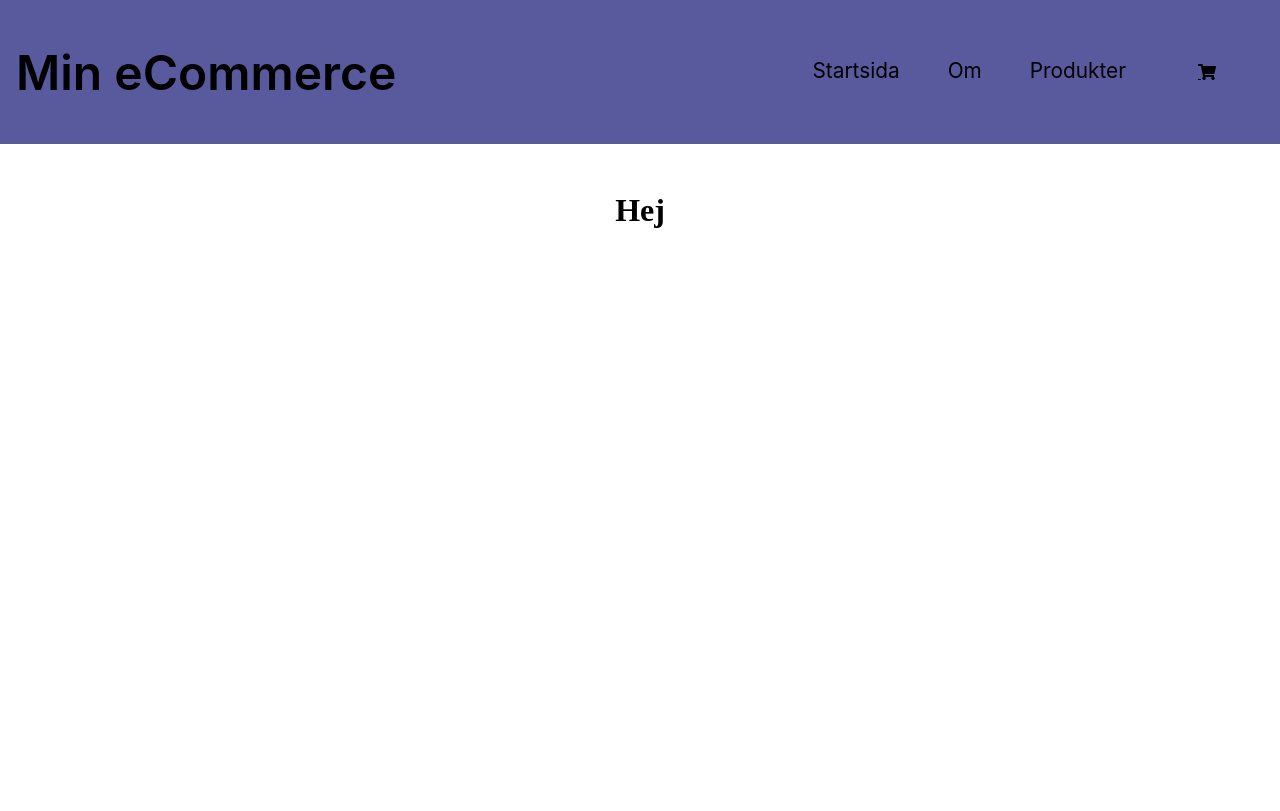
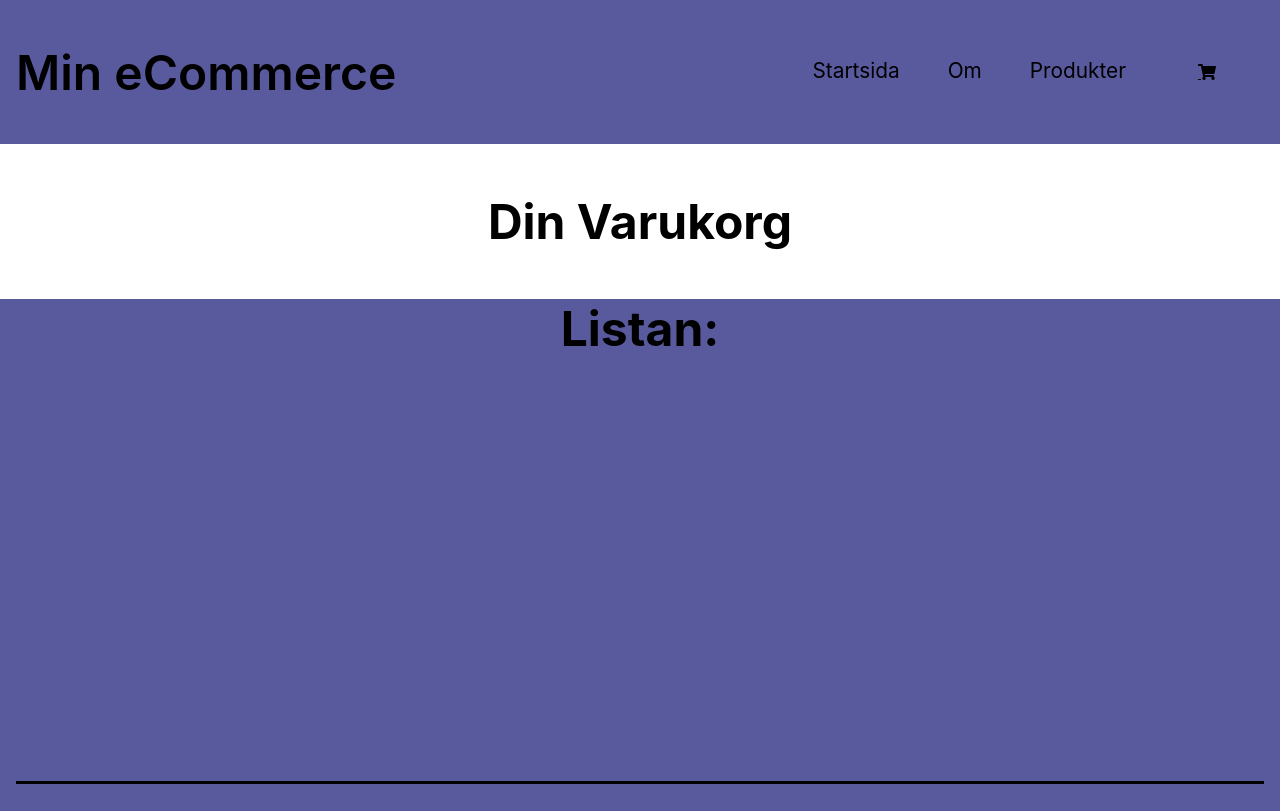
Before and after one commit to AlbinHellman/JavaScript2-Inl-mningsuppgift-1, a Vue app in the folder JavaScript-2-Inlämningsuppgift-1/uppgift1/: page /product/cartlist/id in a window 1280 px wide. Built offline with nearby package versions, Linux system fonts and the light colour scheme.

Commit message:
JavaScript2-Inlämningsuppgift-1

```diff
--- a/JavaScript-2-Inlämningsuppgift-1/uppgift1/src/components/Navbar.vue
+++ b/JavaScript-2-Inlämningsuppgift-1/uppgift1/src/components/Navbar.vue
@@ -5,7 +5,7 @@
         <router-link class="link" to="/" exact>Startsida</router-link>
         <router-link class="link" to="/om" exact>Om</router-link>
         <router-link class="link" to="/products" exact>Produkter</router-link>
-        <router-link class="fas fa-shopping-cart" to="/ShoppingCart" exact></router-link>
+        <router-link class="fas fa-shopping-cart" to="/product/cartlist/id"></router-link>
 
     </div>
 </nav>
--- a/JavaScript-2-Inlämningsuppgift-1/uppgift1/src/views/ShoppingCart.vue
+++ b/JavaScript-2-Inlämningsuppgift-1/uppgift1/src/views/ShoppingCart.vue
@@ -1,13 +1,20 @@
 <template>
 <div class="list">
     <h1>
-    Hej
+    Din Varukorg
     </h1>
-</div>
 
+    <div class="border-box">
+<h1>
+    Listan:
+</h1>
+    </div>
+
+  </div>
 </template>
 
 <script>
+
 
 </script>
 
@@ -15,6 +22,17 @@
 .list {
     text-align: center;
     margin-top: 3rem;
+
+}
+.list h1 {
+    font-size: 3rem;
+    font-family: -apple-system, BlinkMacSystemFont, 'Segoe UI', Roboto, Oxygen, Ubuntu, Cantarell, 'Open Sans', 'Helvetica Neue', sans-serif;
+}
+
+.border-box {
+    background: rgb(89, 89, 158);
+    height: 32rem;
+    margin-top: 3rem;
 }
 
 </style>
```
